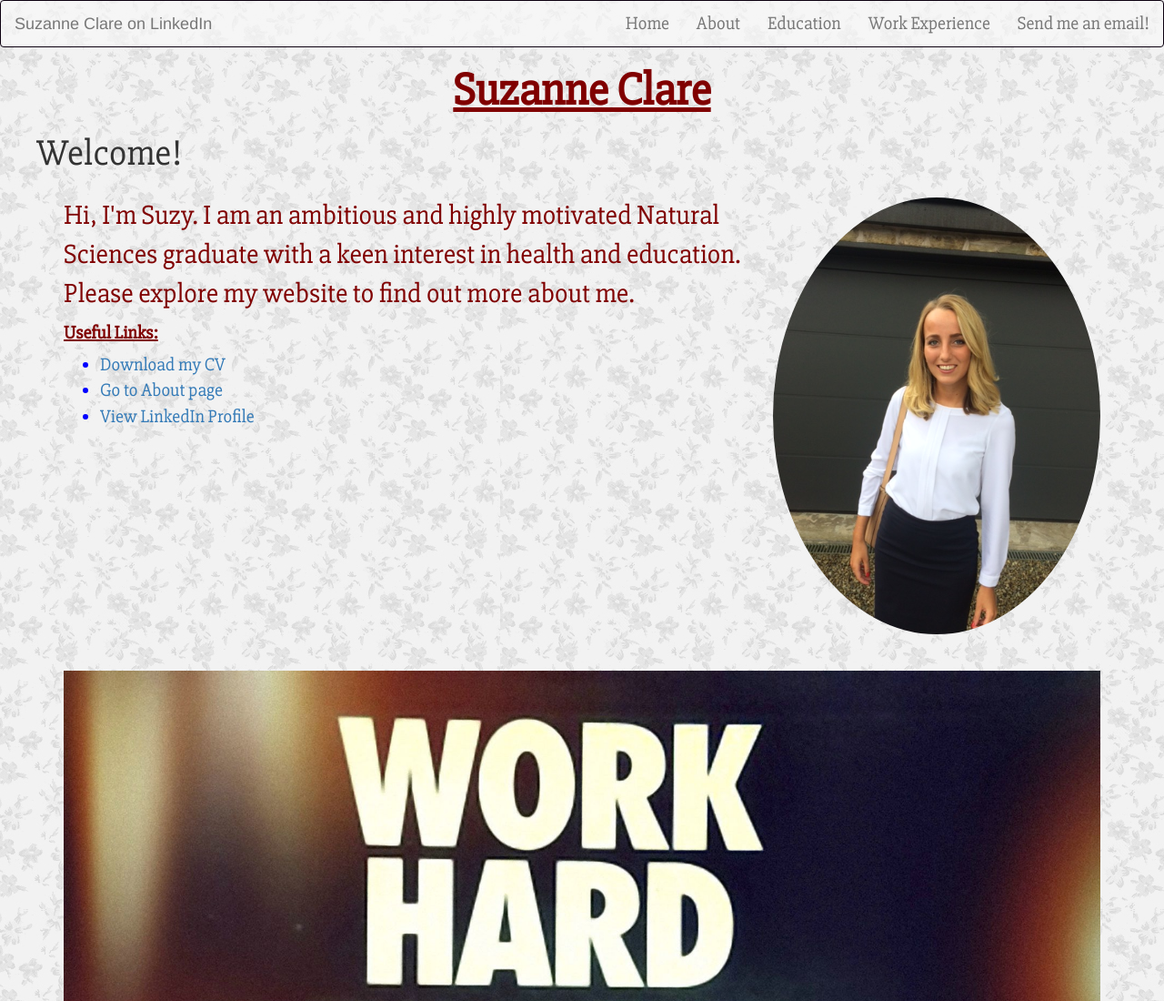
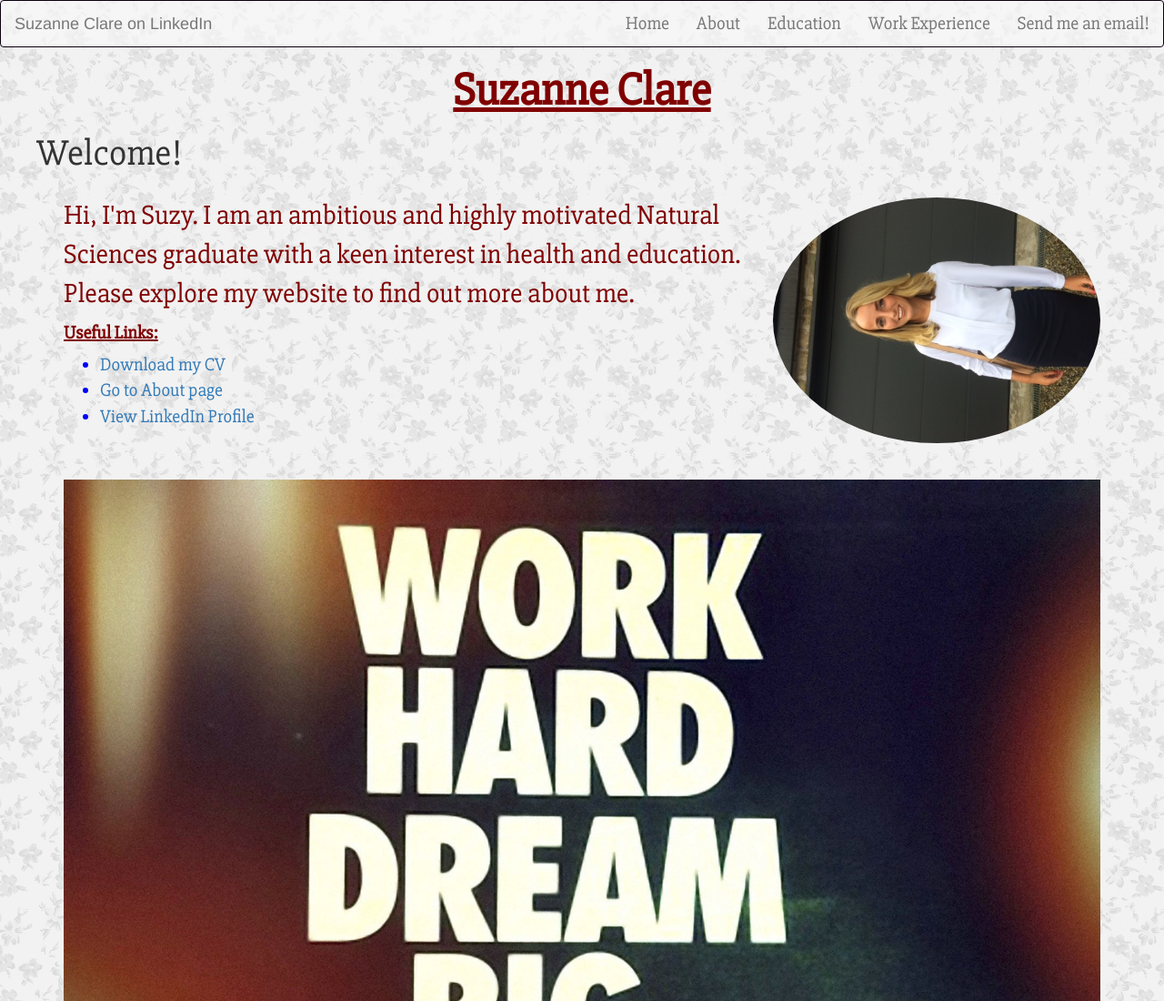
Before and after one commit to suzyclare/suzyclare.github.io, a plain HTML site: page index.html in a window 1280 px wide. Shown: the top 1100 px of the page at 91% size. Drawn offline with nearby package versions, Linux system fonts and the light colour scheme.

Commit message:
Add files via upload

```diff
--- a/index.html
+++ b/index.html
@@ -70,7 +70,7 @@
 
 									</div>
 									<div class="col-md-4">
-										<img src="img/linkedin.jpg" class="img-circle img-responsive">
+										<img src="img/linkedinn.png" class="img-circle img-responsive">
 									</div>
 								</div>
 
```
Also changed, not shown: img/linkedinn.png (added).
